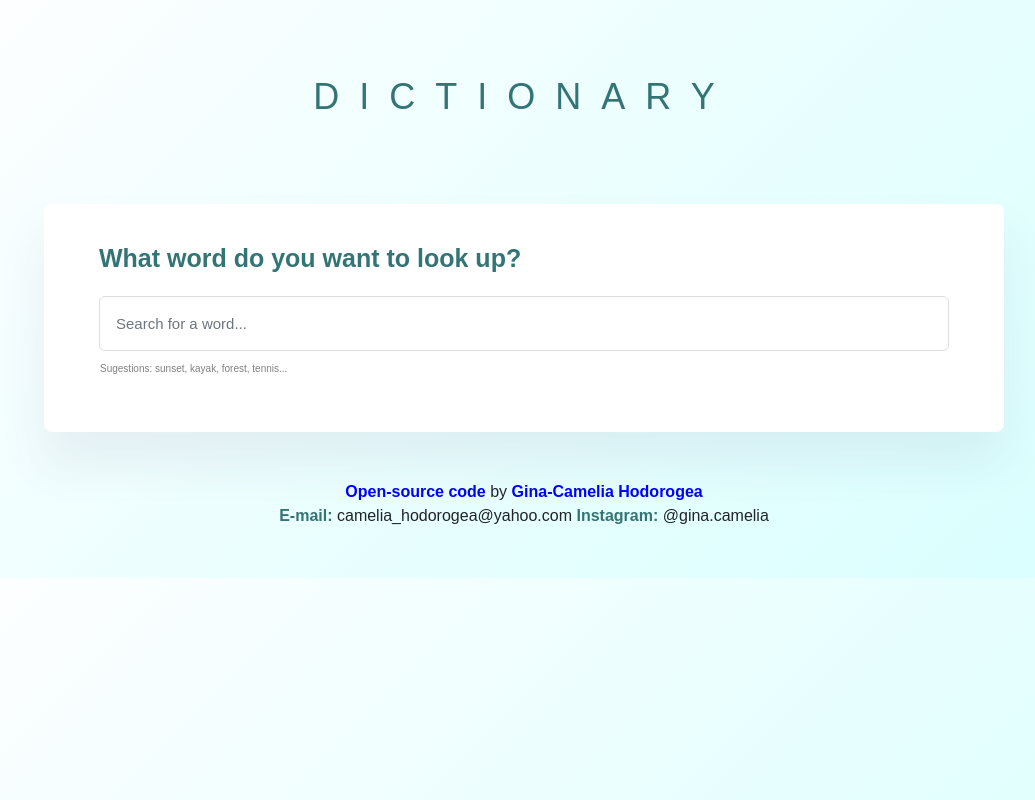
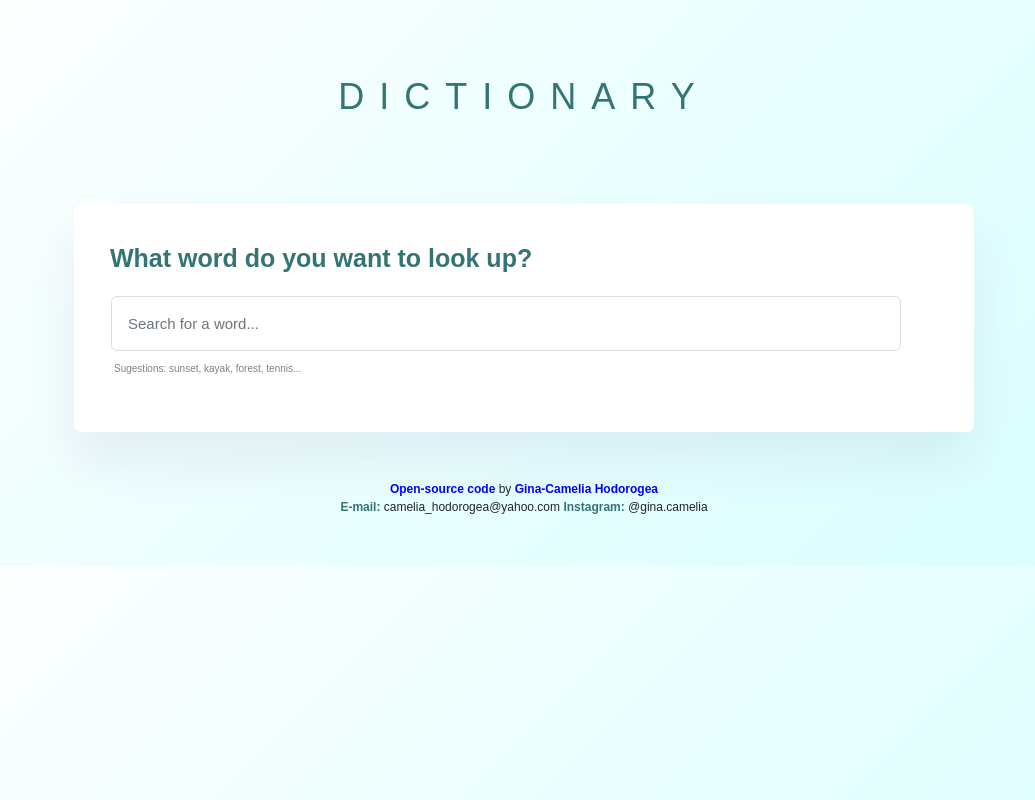
Before and after one commit to GinaCamelia/dictionary-project, a React (Create React App) app: page / in a window 1280 px wide. Shown: the whole page, without its empty margins (116-1151 px from the left). Built offline with nearby package versions, Linux system fonts and the light colour scheme; no server answers.

Commit message:
improved css to specific css components

```diff
--- a/src/App.css
+++ b/src/App.css
@@ -1,6 +1,6 @@
 .App {
     padding: 60px 0 50px;
-    max-width: 960px;
+    max-width: 900px;
     margin: 0 auto;
 }
 body {
@@ -9,8 +9,8 @@ body {
 .App-header {
   display: block;
   margin: 0 auto;
-  letter-spacing: 20px;
-  max-width: 80%;
+  letter-spacing: 15px;
+  max-width: 100%;
   text-align: center;
   margin-top: 10px;
   margin-bottom: 80px;
--- a/src/Dictionary.css
+++ b/src/Dictionary.css
@@ -14,7 +14,6 @@
 .Dictionary .hint {
     color: grey;
     display: flex;
-    margin-left: 16px;
     font-size: 10px;
     margin-top: -5px;
 }
@@ -24,8 +23,8 @@
     font-size: 25px;
     display: block;
     line-height: 29px;
+    margin-left: -4px;
     text-align: left;
-    margin-left: 15px;
     color: grey;
     color: #337475;
 }
@@ -38,4 +37,5 @@
     border: 1px solid #ddd;
     border-radius: 6px;
     width: 100%;
+    margin-left: -18px;
 }
--- a/src/Footer.css
+++ b/src/Footer.css
@@ -1,24 +1,27 @@
-.contact-details {
+.Footer {
+  font-size: 12px;
+}
+.Footer .contact-details {
     text-align: center;
   }
-  .email {
+  .Footer .email {
     color: #347474;
     font-weight: bolder;
   }
-  .instagram {
+  .Footer .instagram {
     color: #347474;
     font-weight: bolder;
   }
-  .link {
+  .Footer .link {
     font-weight: bolder;
     text-decoration: none;
     cursor: pointer;
     color: blue;
   }
-  .link:hover {
+  .Footer .link:hover {
     text-decoration: underline;
   }
-  .link-github {
+  .Footer .link-github {
     display: block;
     text-align: center;
   }
```
